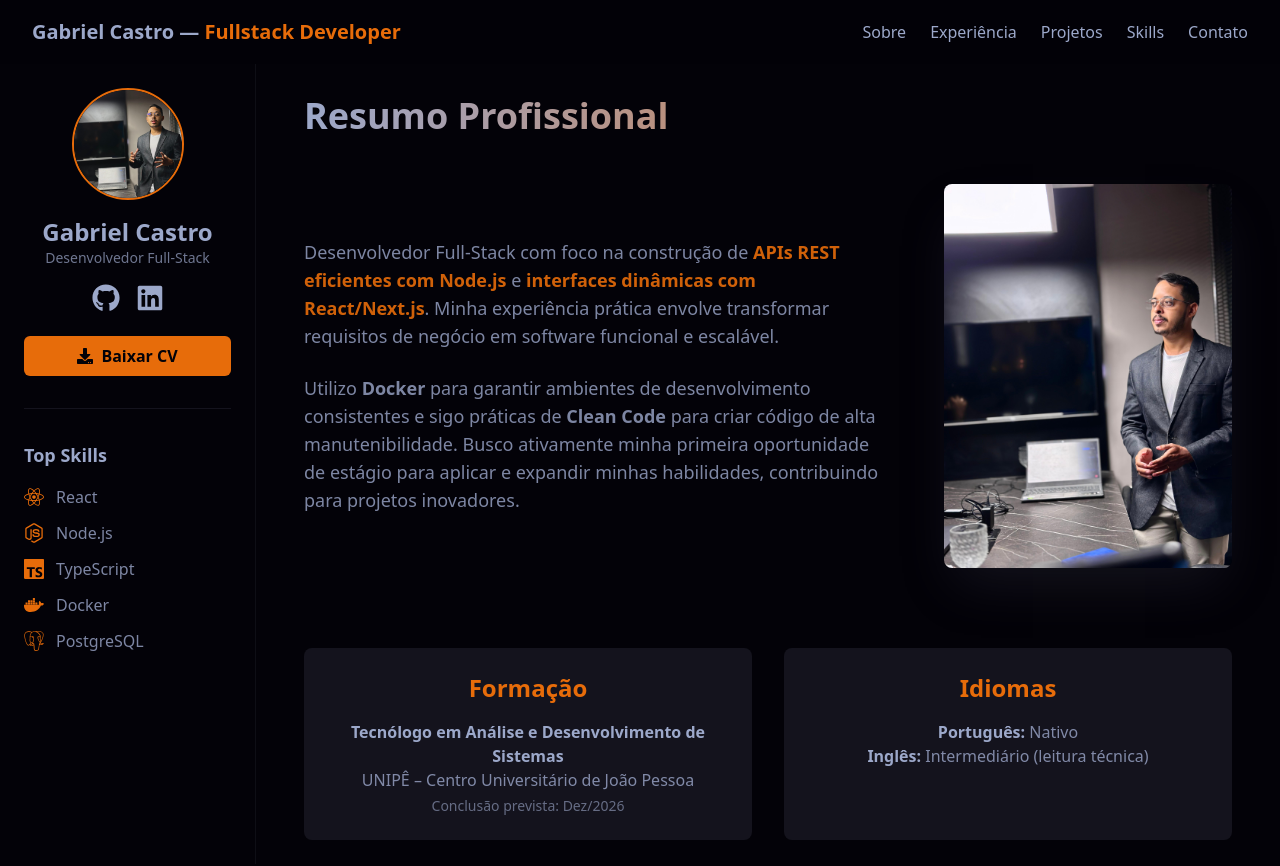
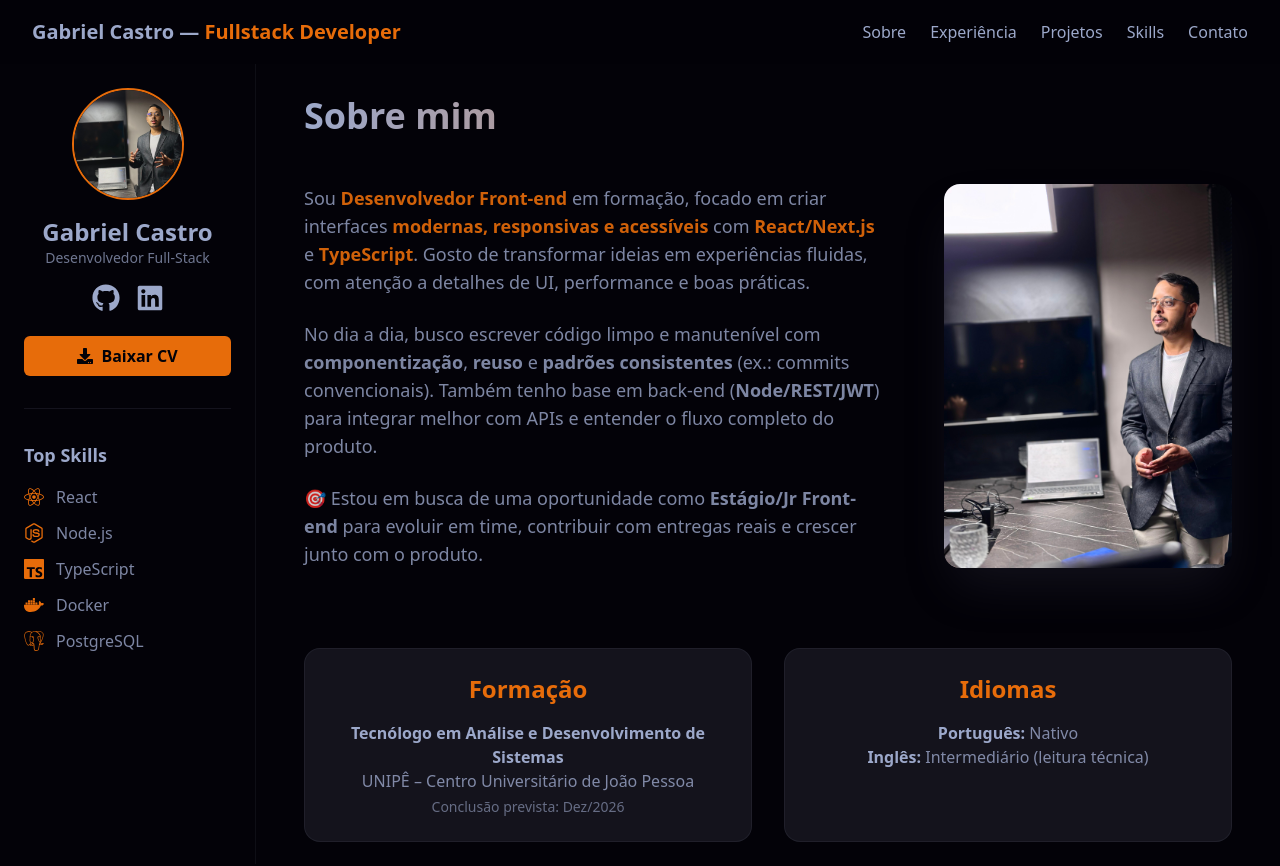
Before and after one commit to DevBielCastro/Gabriel-Castro_Portfolio, a React (Vite) app: page / in a window 1280 px wide. Shown: the top 866 px of the page. Built offline with nearby package versions, Linux system fonts and the light colour scheme.

Commit message:
Reformulando com base no meu estado atual de aprendizado

```diff
--- a/src/components/About.tsx
+++ b/src/components/About.tsx
@@ -6,16 +6,31 @@ export function About() {
     <SectionWrapper id="about">
       <div className="max-w-7xl mx-auto">
         <h2 className="text-4xl font-bold mb-12 bg-clip-text text-transparent bg-gradient-to-r from-secondary to-accent">
-          Resumo Profissional
+          Sobre mim
         </h2>
 
         <div className="flex flex-col md:flex-row items-center gap-16">
           <div className="md:w-2/3 text-lg text-secondary/80 space-y-6">
             <p>
-              Desenvolvedor Full-Stack com foco na construção de <span className="text-accent/90 font-semibold">APIs REST eficientes com Node.js</span> e <span className="text-accent/90 font-semibold">interfaces dinâmicas com React/Next.js</span>. Minha experiência prática envolve transformar requisitos de negócio em software funcional e escalável.
+              Sou <span className="text-accent/90 font-semibold">Desenvolvedor Front-end</span> em formação, focado em criar
+              interfaces <span className="text-accent/90 font-semibold">modernas, responsivas e acessíveis</span> com{' '}
+              <span className="text-accent/90 font-semibold">React/Next.js</span> e{' '}
+              <span className="text-accent/90 font-semibold">TypeScript</span>.
+              Gosto de transformar ideias em experiências fluidas, com atenção a detalhes de UI, performance e boas práticas.
             </p>
+
             <p>
-              Utilizo <span className="font-semibold">Docker</span> para garantir ambientes de desenvolvimento consistentes e sigo práticas de <span className="font-semibold">Clean Code</span> para criar código de alta manutenibilidade. Busco ativamente minha primeira oportunidade de estágio para aplicar e expandir minhas habilidades, contribuindo para projetos inovadores.
+              No dia a dia, busco escrever código limpo e manutenível com{' '}
+              <span className="font-semibold">componentização</span>,{' '}
+              <span className="font-semibold">reuso</span> e{' '}
+              <span className="font-semibold">padrões consistentes</span> (ex.: commits convencionais).
+              Também tenho base em back-end (<span className="font-semibold">Node/REST/JWT</span>) para integrar melhor com APIs
+              e entender o fluxo completo do produto.
+            </p>
+
+            <p>
+              🎯 Estou em busca de uma oportunidade como <span className="font-semibold">Estágio/Jr Front-end</span> para evoluir
+              em time, contribuir com entregas reais e crescer junto com o produto.
             </p>
           </div>
 
@@ -23,22 +38,28 @@ export function About() {
             <img
               src={aboutPhoto}
               alt="Gabriel Castro em um ambiente profissional"
-              className="rounded-lg w-80 h-96 object-cover shadow-2xl shadow-primary/30 transform hover:scale-105 transition-transform duration-300"
+              className="rounded-2xl w-80 h-96 object-cover shadow-2xl shadow-primary/30 transform hover:scale-[1.03] transition-transform duration-300"
+              loading="lazy"
             />
           </div>
         </div>
 
         <div className="mt-20 grid grid-cols-1 md:grid-cols-2 gap-8 text-center">
-            <div className="bg-primary/30 p-6 rounded-lg">
+          <div className="bg-primary/30 p-6 rounded-2xl border border-primary/30">
             <h3 className="text-2xl font-semibold text-accent mb-4">Formação</h3>
             <p className="text-secondary font-bold">Tecnólogo em Análise e Desenvolvimento de Sistemas</p>
             <p className="text-secondary/80">UNIPÊ – Centro Universitário de João Pessoa</p>
             <p className="text-secondary/60 text-sm mt-1">Conclusão prevista: Dez/2026</p>
           </div>
-            <div className="bg-primary/30 p-6 rounded-lg">
+
+          <div className="bg-primary/30 p-6 rounded-2xl border border-primary/30">
             <h3 className="text-2xl font-semibold text-accent mb-4">Idiomas</h3>
-                <p className="text-secondary font-bold">Português: <span className="font-normal text-secondary/80">Nativo</span></p>
-                <p className="text-secondary font-bold">Inglês: <span className="font-normal text-secondary/80">Intermediário (leitura técnica)</span></p>
+            <p className="text-secondary font-bold">
+              Português: <span className="font-normal text-secondary/80">Nativo</span>
+            </p>
+            <p className="text-secondary font-bold">
+              Inglês: <span className="font-normal text-secondary/80">Intermediário (leitura técnica)</span>
+            </p>
           </div>
         </div>
       </div>
```
Lines whose indentation alone changed are shown as unchanged.
